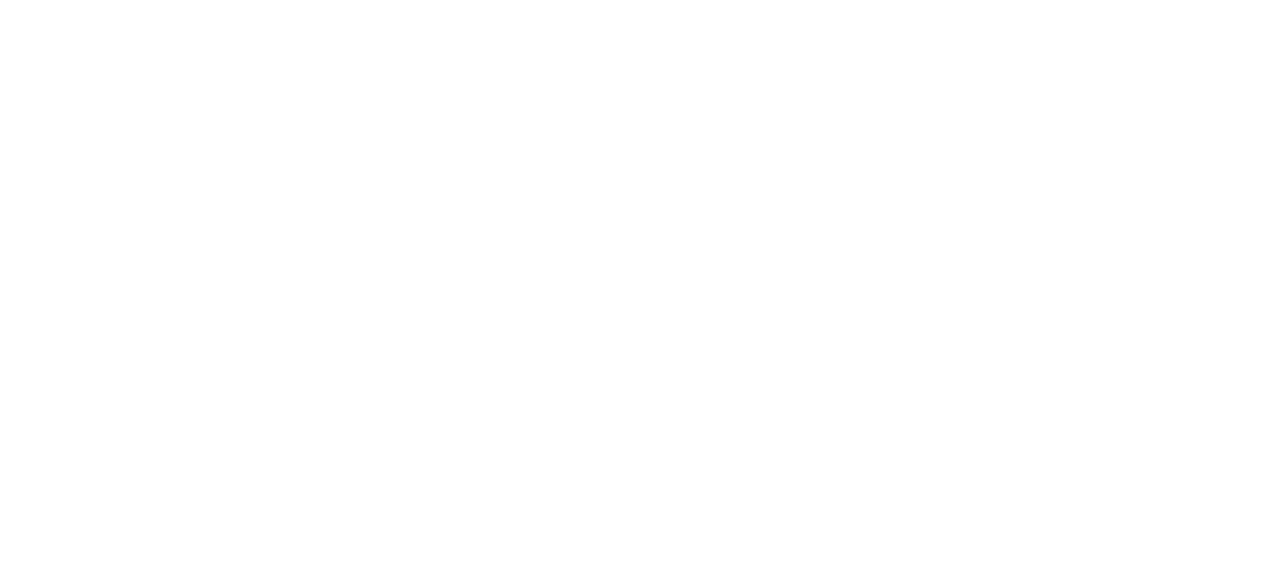
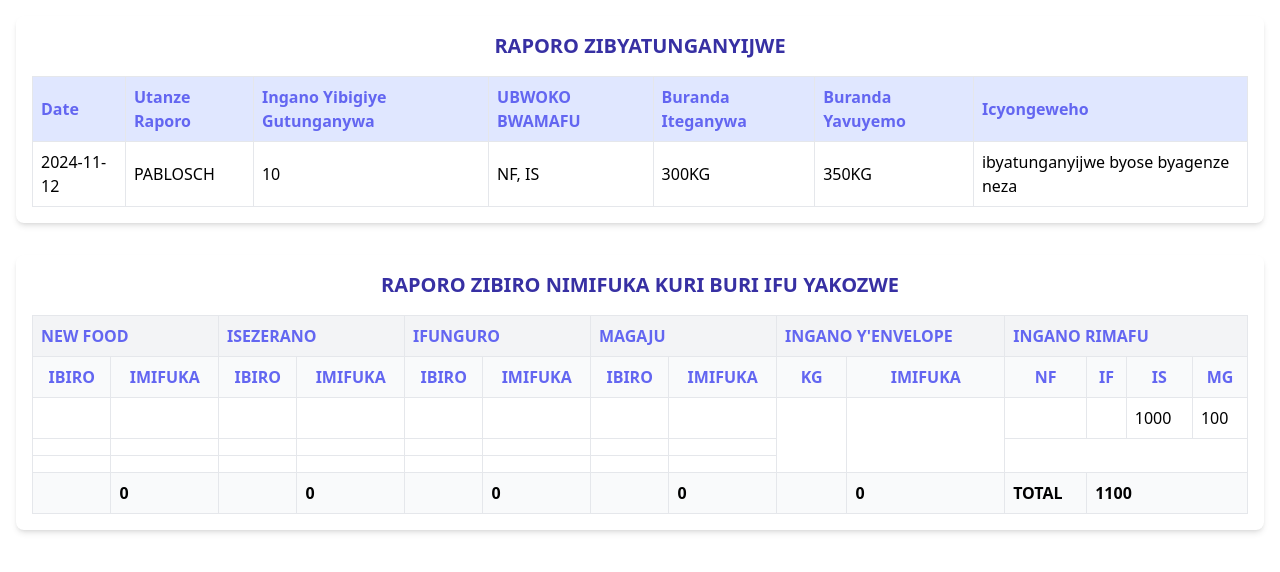
Before and after one commit to mogul250/corn-flour-preparation, a React (Vite) app in the folder front-end/: page /Ibisanzwe in a window 1280 px wide. Shown: the top 572 px of the page. Built offline with nearby package versions, Linux system fonts and the light colour scheme.

Commit message:
new chege

```diff
--- a/front-end/src/pages/viewfiles/IbisanzwePage.jsx
+++ b/front-end/src/pages/viewfiles/IbisanzwePage.jsx
@@ -1,11 +1,184 @@
-import React from 'react'
+import React, { useState } from 'react';
 
 const IbisanzwePage = () => {
+
+  const [formData, setFormData] = useState({
+
+    exampleData: [
+      {
+        date: '2024-11-12',
+        utanzeRaporo: 'PABLOSCH',
+        ingano: '10',
+        ubwokoBwamafu: { NF: true, IF: false, IS: true, MG: false },
+        buranda: '300KG',
+        icyongeweho: 'ibyatunganyijwe byose byagenze neza',
+        yavuyemo: '350KG'
+      }
+    ],
+
+    newFood: {
+      nf25: { ibiro: '', imifuka: '' },
+      nf10: { ibiro: '', imifuka: '' },
+      nf5: { ibiro: '', imifuka: '' }
+    },
+    envelope: {
+      ibiroStore: { ibiro: '', imifuka: '' },
+      imifukaStore: { ibiro: '', imifuka: '' }
+    },
+    rimafu: {
+      row1: { nf: '', if: '', is: '1000', mg: '100' },
+    }
+  });
+
+
+  const getSelectedAmafu = (amafu) => {
+    const selected = [];
+    if (amafu.NF) selected.push('NF');
+    if (amafu.IF) selected.push('IF');
+    if (amafu.IS) selected.push('IS');
+    if (amafu.MG) selected.push('MG');
+    return selected.join(', ');
+  };
+
+  const calculateTotals = () => ({
+    newFoodImifuka:
+      Number(formData.newFood.nf25.imifuka || 0) +
+      Number(formData.newFood.nf10.imifuka || 0) +
+      Number(formData.newFood.nf5.imifuka || 0),
+    envelopeImifuka:
+      Number(formData.envelope.ibiroStore.imifuka || 0) +
+      Number(formData.envelope.imifukaStore.imifuka || 0),
+    rimafuImifuka:
+      Number(formData.rimafu.row1.nf || 0) +
+      Number(formData.rimafu.row1.if || 0) +
+      Number(formData.rimafu.row1.is || 0) +
+      Number(formData.rimafu.row1.mg || 0)
+  });
+
+  const totals = calculateTotals();
+
   return (
-    <div>
+    <div className="w-full p-4 space-y-8">
 
+      <div className="bg-white rounded-lg shadow-md p-4">
+        <h2 className="text-xl font-semibold text-indigo-800 mb-4 text-center">RAPORO ZIBYATUNGANYIJWE  </h2>
+        <div className="overflow-x-auto">
+          <table className="min-w-full border-collapse border">
+            <thead>
+              <tr>
+                <th className="border bg-indigo-100 p-2 text-left text-indigo-500">Date</th>
+                <th className="border bg-indigo-100 p-2 text-left text-indigo-500">Utanze Raporo</th>
+                <th className="border bg-indigo-100 p-2 text-left text-indigo-500">Ingano Yibigiye Gutunganywa</th>
+                <th className="border bg-indigo-100 p-2 text-left text-indigo-500">UBWOKO BWAMAFU</th>
+                <th className="border bg-indigo-100 p-2 text-left text-indigo-500">Buranda Iteganywa</th>
+                <th className="border bg-indigo-100 p-2 text-left text-indigo-500">Buranda Yavuyemo</th>
+                <th className="border bg-indigo-100 p-2 text-left text-indigo-500">Icyongeweho</th>
+              </tr>
+            </thead>
+            <tbody>
+              <tr>
+                <td className="border p-2">{formData.exampleData[0].date}</td>
+                <td className="border p-2">{formData.exampleData[0].utanzeRaporo}</td>
+                <td className="border p-2">{formData.exampleData[0].ingano}</td>
+                <td className="border p-2">{getSelectedAmafu(formData.exampleData[0].ubwokoBwamafu)}</td>
+                <td className="border p-2">{formData.exampleData[0].buranda}</td>
+                <td className="border p-2">{formData.exampleData[0].yavuyemo}</td>
+                <td className="border p-2">{formData.exampleData[0].icyongeweho}</td>
+              </tr>
+            </tbody>
+          </table>
+        </div>
+      </div>
+
+
+      <div className="bg-white rounded-lg shadow-md p-4">
+        <h2 className="text-xl font-semibold text-indigo-800 mb-4 text-center ">RAPORO ZIBIRO NIMIFUKA KURI BURI IFU YAKOZWE</h2>
+        <div className="overflow-x-auto">
+          <table className="min-w-full border-collapse border">
+            <thead>
+              <tr>
+                <th colSpan="2" className="border bg-gray-100 p-2 text-left text-indigo-500">NEW FOOD</th>
+                <th colSpan="2" className="border bg-gray-100 p-2 text-left text-indigo-500">ISEZERANO</th>
+                <th colSpan="2" className="border bg-gray-100 p-2 text-left text-indigo-500">IFUNGURO</th>
+                <th colSpan="2" className="border bg-gray-100 p-2 text-left text-indigo-500">MAGAJU</th>
+                <th colSpan="2" className="border bg-gray-100 p-2 text-left text-indigo-500">INGANO Y'ENVELOPE</th>
+                <th colSpan="4" className="border bg-gray-100 p-2 text-left text-indigo-500">INGANO RIMAFU</th>
+              </tr>
+              <tr className="bg-gray-50">
+                <th className="border p-2 text-indigo-500" >IBIRO</th>
+                <th className="border p-2 text-indigo-500">IMIFUKA</th>
+                <th className="border p-2 text-indigo-500">IBIRO</th>
+                <th className="border p-2 text-indigo-500">IMIFUKA</th>
+                <th className="border p-2 text-indigo-500">IBIRO</th>
+                <th className="border p-2 text-indigo-500">IMIFUKA</th>
+                <th className="border p-2 text-indigo-500">IBIRO</th>
+                <th className="border p-2 text-indigo-500">IMIFUKA</th>
+                <th className="border p-2 text-indigo-500">KG</th>
+                <th className="border p-2 text-indigo-500">IMIFUKA</th>
+                <th className="border p-2 text-indigo-500">NF</th>
+                <th className="border p-2 text-indigo-500">IF</th>
+                <th className="border p-2 text-indigo-500">IS</th>
+                <th className="border p-2 text-indigo-500">MG</th>
+              </tr>
+            </thead>
+            <tbody>
+              <tr>
+                <td className="border p-2">{formData.newFood.nf25.ibiro}</td>
+                <td className="border p-2">{formData.newFood.nf25.imifuka}</td>
+                <td className="border p-2">{formData.newFood.nf25.imifuka}</td>
+                <td className="border p-2">{formData.newFood.nf25.imifuka}</td>
+                <td className="border p-2">{formData.newFood.nf25.ibiro}</td>
+                <td className="border p-2">{formData.newFood.nf25.imifuka}</td>
+                <td className="border p-2">{formData.newFood.nf25.imifuka}</td>
+                <td className="border p-2">{formData.newFood.nf25.imifuka}</td>
+                <td className="border p-2" rowSpan="3">{formData.envelope.ibiroStore.ibiro}</td>
+                <td className="border p-2" rowSpan="3">{formData.envelope.ibiroStore.imifuka}</td>
+
+                <td className="border p-2">{formData.rimafu.row1.nf}</td>
+                <td className="border p-2">{formData.rimafu.row1.if}</td>
+                <td className="border p-2">{formData.rimafu.row1.is}</td>
+                <td className="border p-2">{formData.rimafu.row1.mg}</td>
+              </tr>
+              <tr>
+                <td className="border p-2">{formData.newFood.nf10.ibiro}</td>
+                <td className="border p-2">{formData.newFood.nf10.imifuka}</td>
+                <td className="border p-2">{formData.newFood.nf10.imifuka}</td>
+                <td className="border p-2">{formData.newFood.nf10.imifuka}</td>
+                <td className="border p-2">{formData.newFood.nf10.ibiro}</td>
+                <td className="border p-2">{formData.newFood.nf10.imifuka}</td>
+                <td className="border p-2">{formData.newFood.nf10.imifuka}</td>
+                <td className="border p-2">{formData.newFood.nf10.imifuka}</td>
+              </tr>
+              <tr>
+                <td className="border p-2">{formData.newFood.nf5.ibiro}</td>
+                <td className="border p-2">{formData.newFood.nf5.imifuka}</td>
+                <td className="border p-2">{formData.newFood.nf5.imifuka}</td>
+                <td className="border p-2">{formData.newFood.nf5.imifuka}</td>
+                <td className="border p-2">{formData.newFood.nf5.ibiro}</td>
+                <td className="border p-2">{formData.newFood.nf5.imifuka}</td>
+                <td className="border p-2">{formData.newFood.nf5.imifuka}</td>
+                <td className="border p-2">{formData.newFood.nf5.imifuka}</td>
+              </tr>
+              <tr className="font-bold bg-gray-50">
+                <td className="border p-2"></td>
+                <td className="border p-2">{totals.newFoodImifuka}</td>
+                <td className="border p-2"></td>
+                <td className="border p-2">{totals.newFoodImifuka}</td>
+                <td className="border p-2"></td>
+                <td className="border p-2">{totals.newFoodImifuka}</td>
+                <td className="border p-2"></td>
+                <td className="border p-2">{totals.newFoodImifuka}</td>
+                <td className="border p-2"></td>
+                <td className="border p-2">{totals.envelopeImifuka}</td>
+                <td className="border p-2">TOTAL</td>
+                <td className="border p-2" colSpan="4">{totals.rimafuImifuka}</td>
+              </tr>
+            </tbody>
+          </table>
+        </div>
+      </div>
     </div>
-  )
-}
+  );
+};
 
 export default IbisanzwePage;
```
